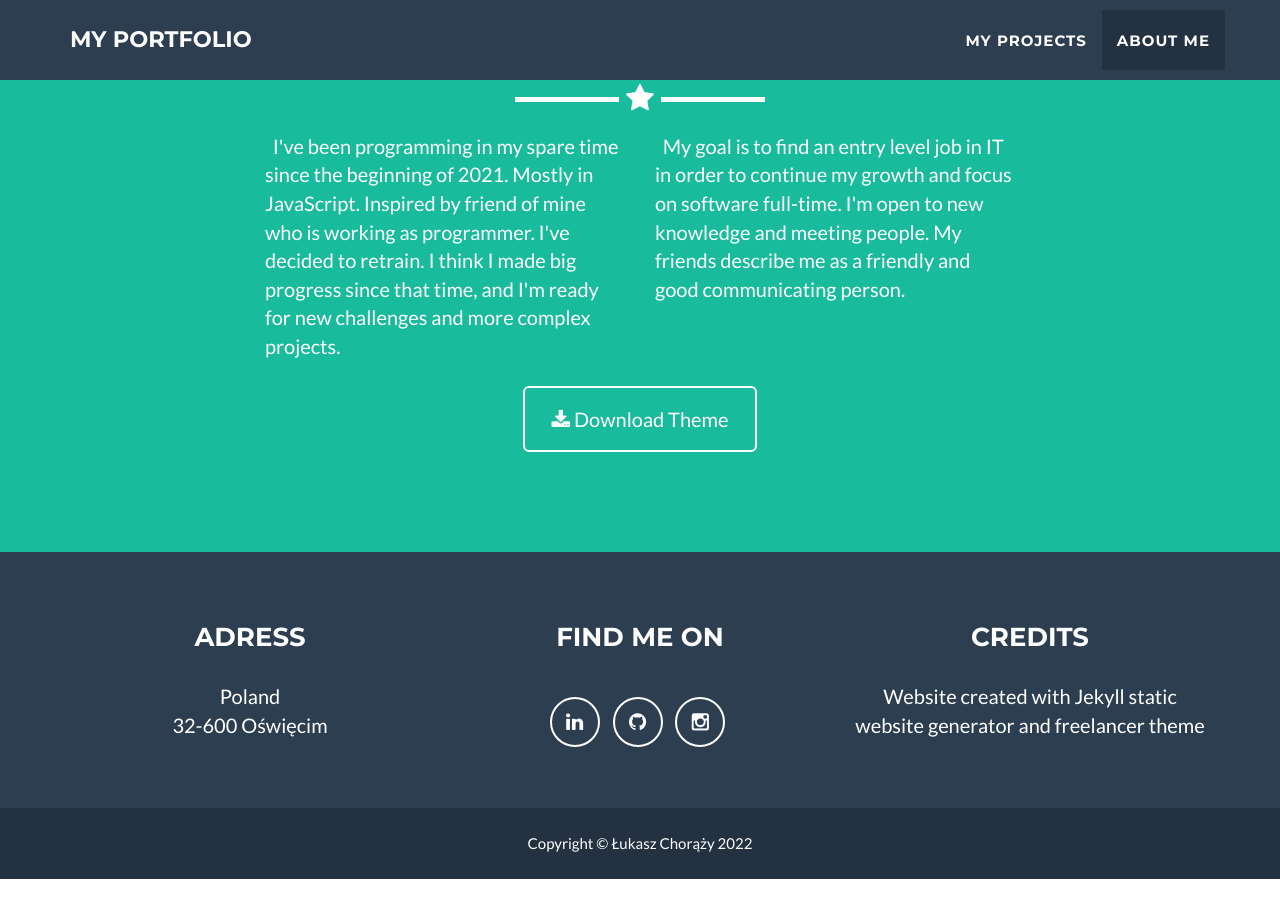
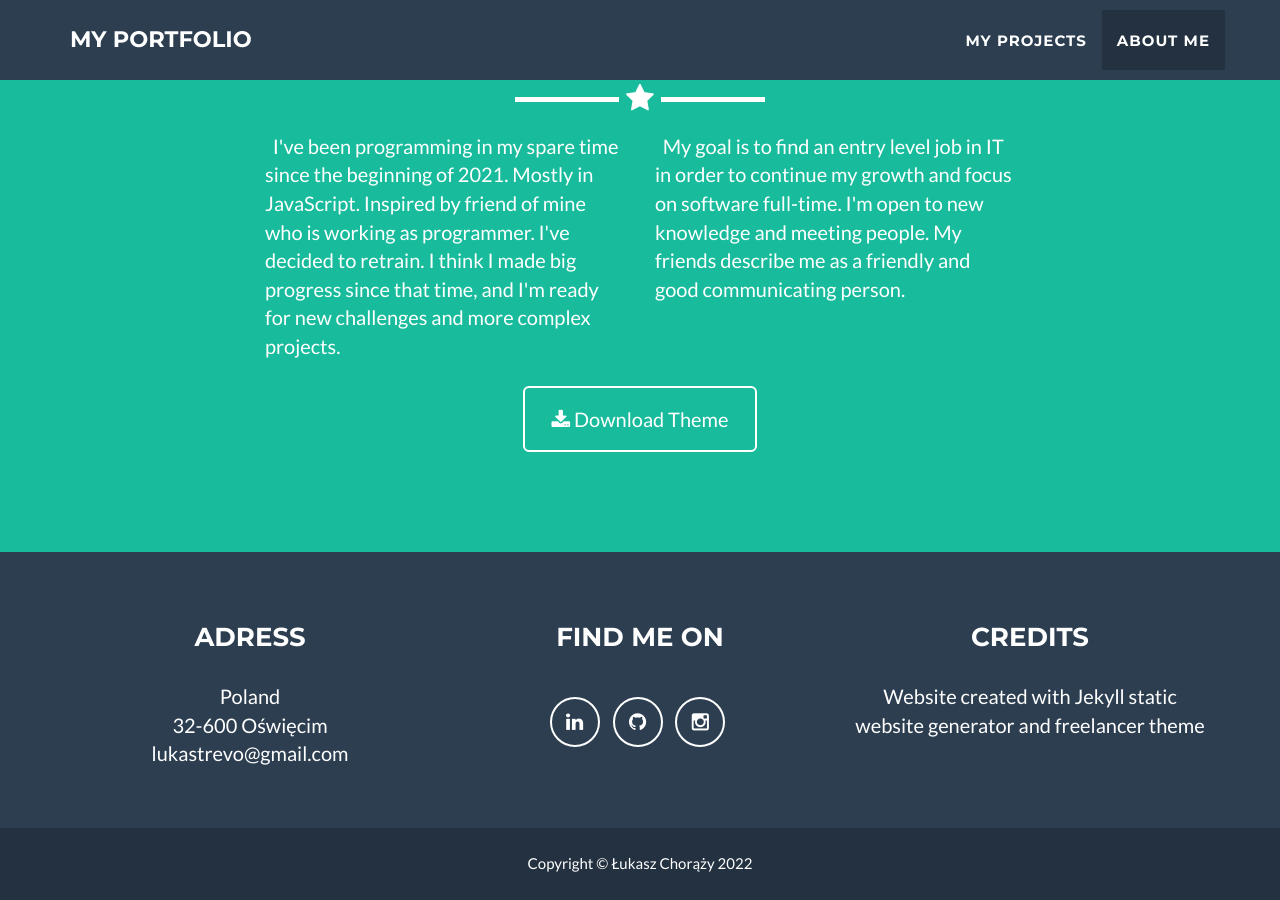
Before and after one commit to CptGrave/Portfolio, a Jekyll site: the page built from _posts/2014-07-16-project-3.markdown, in a window 1280 px wide and 900 px high, scrolled down 1466 px. Built offline with Jekyll 4.4.1, drawn with Linux system fonts in a browser that asks for light colours; before the commit the page ends 2345 px from its top, so only the background shows below that; some of the changed lines change nothing that is shown.

Commit message:
config update

```diff
--- a/_config.yml
+++ b/_config.yml
@@ -1,23 +1,12 @@
-lsi: false
-safe: true
-source: https://github.com/CptGrave/Portfolio
-incremental: false
-highlighter: rouge
-gist:
-  noscript: false
-kramdown:
-  math_engine: mathjax
-  syntax_highlighter: rouge
-
-
 # Site settings
 title: My portfolio
 email: lukastrevo@gmail.com
-url: https://cptgrave.github.io/Portfolio/
+url: https://github.com/jeromelachaud/freelancer-theme
 description: "Write an awesome description for your new site here. You can edit this line in _config.yml. It will appear in your document head meta (for Google search results) and in your feed.xml site description."
 keywords: "your keywords, separated by commas"
 skills: "Beginner programmer"
 meta_author: Łukasz Chorąży
+baseurl: ""
 
 # Google webmaster tools
 google_verify:
@@ -63,6 +52,7 @@
 address:
   - line: Poland
   - line: 32-600 Oświęcim
+  - line: lukastrevo@gmail.com
 
 
 # Credits content
```
